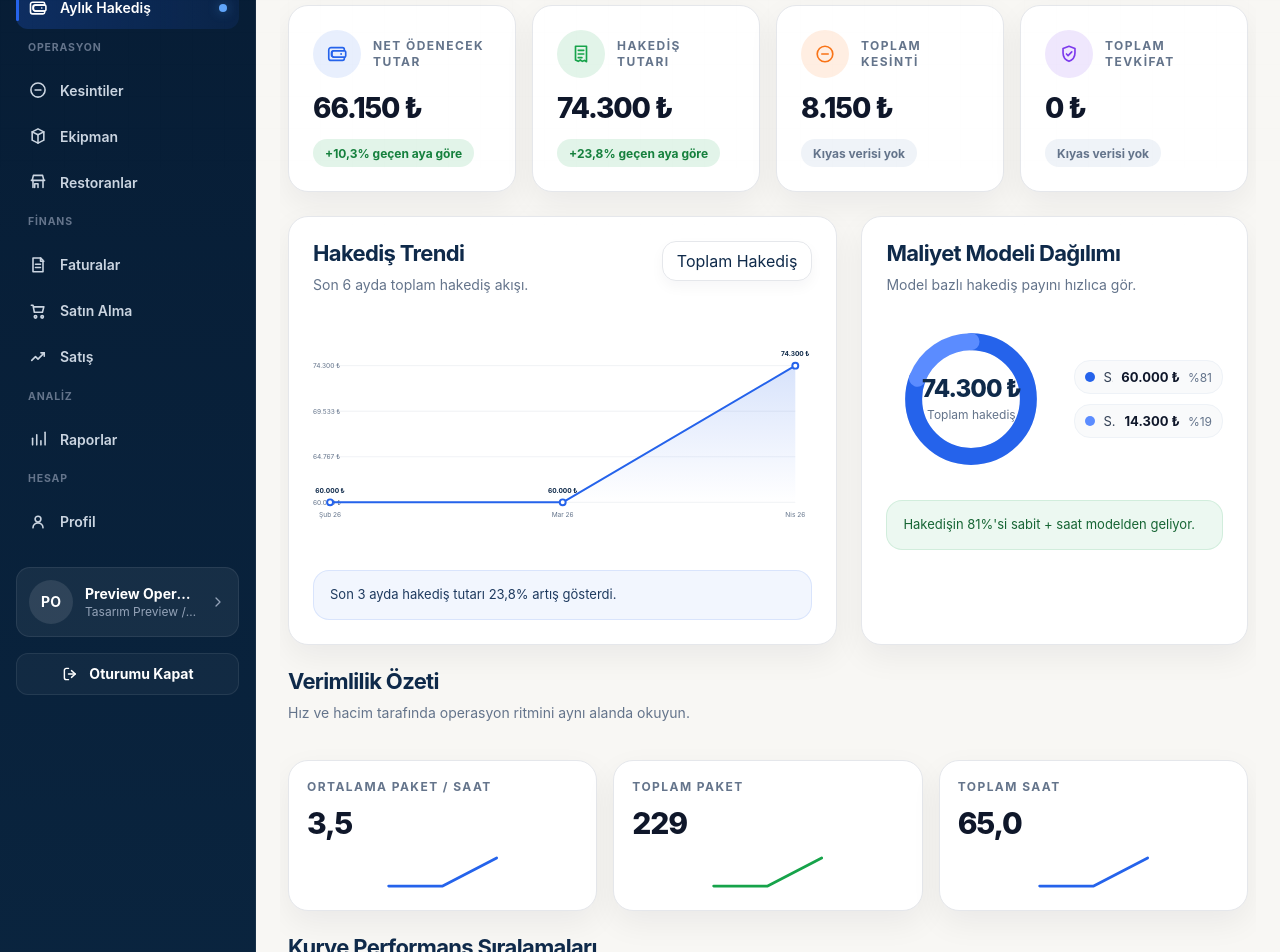
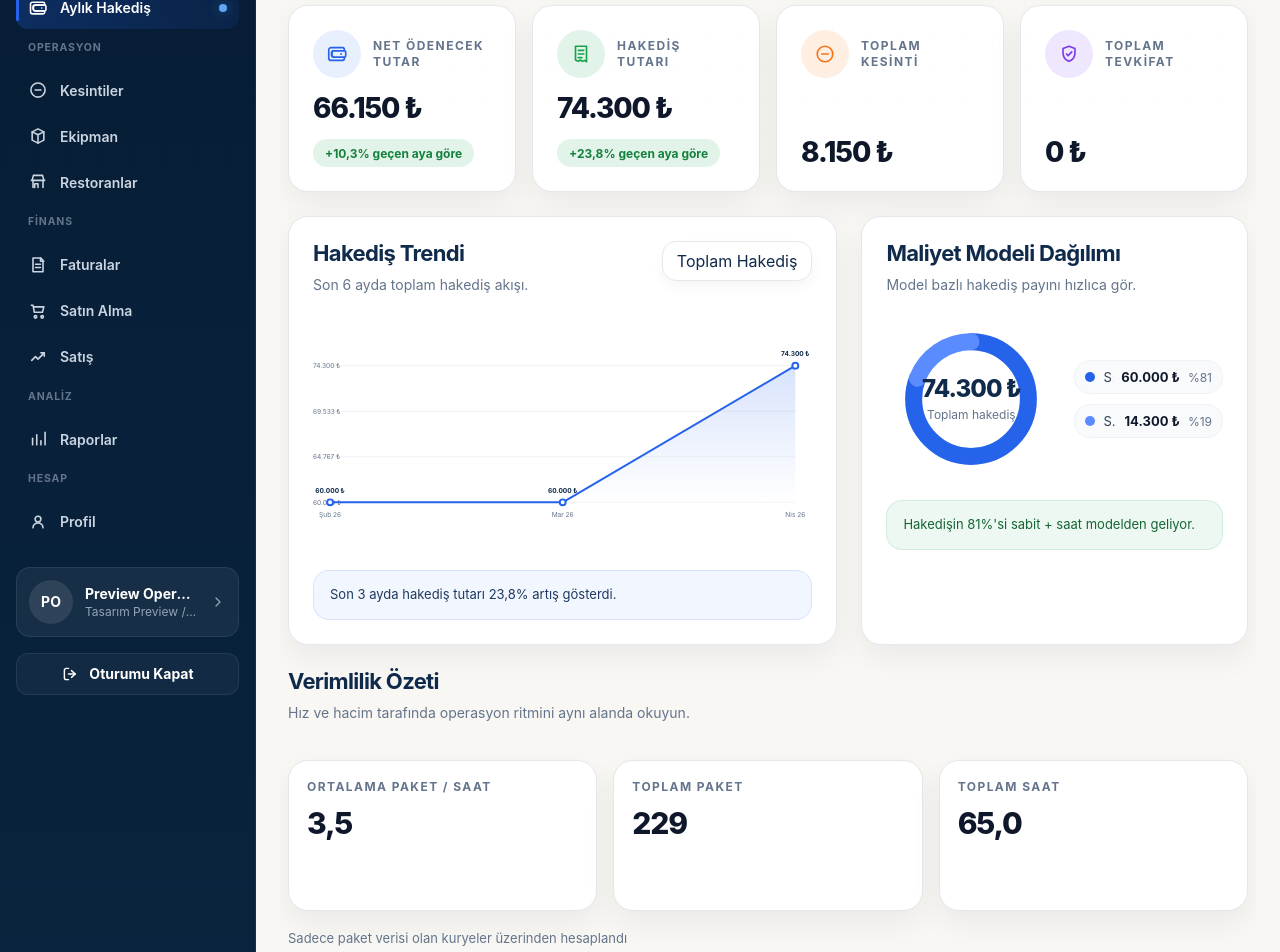
Before and after one commit to catkapinda/catkapinda-crm, a Next.js app in the folder v2/frontend/: page /preview/payroll in a window 1280 px wide. Shown: the part 320-1272 px from the top of the page. Built offline with nearby package versions, Linux system fonts and the light colour scheme.

Commit message:
Fix payroll efficiency metric dataset

```diff
--- a/v2/frontend/app/payroll/page.tsx
+++ b/v2/frontend/app/payroll/page.tsx
@@ -108,6 +108,7 @@ const COST_MODEL_LABELS: Record<string, string> = {
 };
 
 const DONUT_COLORS = ["#2563EB", "#5B8CFF", "#8EB5FF", "#D7E5FF"];
+const EFFICIENCY_PACKAGE_MODELS = new Set(["hourly_plus_package", "threshold_package"]);
 
 function IconGlyph({
   name,
@@ -318,7 +319,7 @@ function displayCostModel(value: string) {
 function buildDelta(current: number, previous: number, positiveIsGood: boolean): DeltaView {
   if (!Number.isFinite(current) || !Number.isFinite(previous) || previous === 0) {
     return {
-      label: "Kıyas verisi yok",
+      label: "",
       tone: "neutral",
     };
   }
@@ -380,6 +381,10 @@ function StatusBadge({ value }: { value: string }) {
 }
 
 function DeltaBadge({ delta }: { delta: DeltaView }) {
+  if (!delta.label) {
+    return null;
+  }
+
   return (
     <span
       className={`${styles.payintDeltaBadge} ${
@@ -605,6 +610,10 @@ function LeaderboardCard({
   );
 }
 
+function hasValidPackageData(entry: PayrollEntryView) {
+  return entry.total_packages > 0 || EFFICIENCY_PACKAGE_MODELS.has(entry.cost_model);
+}
+
 export default function PayrollPage() {
   const { user, loading } = useAuth();
   const [viewMode, setViewMode] = useState<PayrollViewMode>("overview");
@@ -869,36 +878,79 @@ export default function PayrollPage() {
     [costModelItems],
   );
 
-  const productivitySeries = useMemo(() => {
+  const efficiencyEntries = useMemo(
+    () => filteredEntries.filter((entry) => hasValidPackageData(entry)),
+    [filteredEntries],
+  );
+
+  const efficiencySummary = useMemo(() => {
+    const totalPackages = efficiencyEntries.reduce((sum, entry) => sum + entry.total_packages, 0);
+    const totalHours = efficiencyEntries.reduce((sum, entry) => sum + entry.total_hours, 0);
+    const hasData = efficiencyEntries.length > 0 && totalHours > 0;
+
     return {
-      packagesPerHour: monthlySeries.map((item) => {
-        const hours = item.summary?.total_hours ?? 0;
-        const packages = item.summary?.total_packages ?? 0;
-        return hours > 0 ? packages / hours : 0;
+      hasData,
+      totalPackages,
+      totalHours,
+      packagesPerHour: hasData ? totalPackages / totalHours : 0,
+    };
+  }, [efficiencyEntries]);
+
+  const efficiencyMonthlySeries = useMemo(
+    () =>
+      monthlySeries.map((item) => {
+        const validEntries = item.entries.filter((entry) => hasValidPackageData(entry));
+        const totalPackages = validEntries.reduce((sum, entry) => sum + entry.total_packages, 0);
+        const totalHours = validEntries.reduce((sum, entry) => sum + entry.total_hours, 0);
+        const hasData = validEntries.length > 0 && totalHours > 0;
+
+        return {
+          month: item.month,
+          label: item.label,
+          hasData,
+          totalPackages,
+          totalHours,
+          packagesPerHour: hasData ? totalPackages / totalHours : 0,
+        };
       }),
-      totalPackages: monthlySeries.map((item) => item.summary?.total_packages ?? 0),
-      totalHours: monthlySeries.map((item) => item.summary?.total_hours ?? 0),
-    };
-  }, [monthlySeries]);
-
-  const currentPackagesPerHour =
-    payrollOverview.totalHours > 0 ? payrollOverview.totalPackages / payrollOverview.totalHours : 0;
-
-  const previousPackagesPerHour =
-    (previousSeries?.summary?.total_hours ?? 0) > 0
-      ? (previousSeries?.summary?.total_packages ?? 0) /
-        (previousSeries?.summary?.total_hours ?? 1)
-      : 0;
-
-  const packagesPerHourDelta = buildDelta(currentPackagesPerHour, previousPackagesPerHour, true);
+    [monthlySeries],
+  );
+
+  const productivitySeries = useMemo(
+    () => ({
+      packagesPerHour: efficiencyMonthlySeries
+        .filter((item) => item.hasData)
+        .map((item) => item.packagesPerHour),
+      totalPackages: efficiencyMonthlySeries.filter((item) => item.hasData).map((item) => item.totalPackages),
+      totalHours: efficiencyMonthlySeries.filter((item) => item.hasData).map((item) => item.totalHours),
+    }),
+    [efficiencyMonthlySeries],
+  );
+
+  const previousEfficiencySeries = useMemo(() => {
+    if (!payrollOverview.selectedMonth) {
+      return null;
+    }
+    const index = efficiencyMonthlySeries.findIndex((item) => item.month === payrollOverview.selectedMonth);
+    if (index <= 0) {
+      return null;
+    }
+    return efficiencyMonthlySeries[index - 1];
+  }, [efficiencyMonthlySeries, payrollOverview.selectedMonth]);
+
+  const packagesPerHourDelta = buildDelta(
+    efficiencySummary.packagesPerHour,
+    previousEfficiencySeries?.packagesPerHour ?? 0,
+    true,
+  );
   const totalPackagesDelta = buildDelta(
-    payrollOverview.totalPackages,
-    previousSeries?.summary?.total_packages ?? 0,
+    efficiencySummary.totalPackages,
+    previousEfficiencySeries?.totalPackages ?? 0,
     true,
   );
   const totalHoursDelta = buildDelta(
-    payrollOverview.totalHours,
-    previousSeries?.summary?.total_hours ?? 0,
+    efficiencySummary.totalHours,
+    previousEfficiencySeries?.totalHours ?? 0,
     true,
   );
 
@@ -1443,45 +1495,58 @@ export default function PayrollPage() {
               <article className={styles.payintMiniMetricCard}>
                 <div className={styles.payintMiniMetricHead}>
                   <span>Ortalama Paket / Saat</span>
-                  {packagesPerHourDelta.label !== "Kıyas verisi yok" ? (
-                    <DeltaBadge delta={packagesPerHourDelta} />
-                  ) : null}
-                </div>
-                <strong>{formatNumber(currentPackagesPerHour, 1)}</strong>
+                  {efficiencySummary.hasData ? <DeltaBadge delta={packagesPerHourDelta} /> : null}
+                </div>
+                <strong>
+                  {efficiencySummary.hasData ? formatNumber(efficiencySummary.packagesPerHour, 1) : "—"}
+                </strong>
+                {efficiencySummary.hasData ? (
                   <Sparkline
                     values={productivitySeries.packagesPerHour}
                     strokeClassName={styles.payintSparkBlue}
                   />
+                ) : (
+                  <small className={styles.payintMiniMetricNote}>Yeterli veri yok</small>
+                )}
               </article>
 
               <article className={styles.payintMiniMetricCard}>
                 <div className={styles.payintMiniMetricHead}>
                   <span>Toplam Paket</span>
-                  {totalPackagesDelta.label !== "Kıyas verisi yok" ? (
-                    <DeltaBadge delta={totalPackagesDelta} />
-                  ) : null}
-                </div>
-                <strong>{formatNumber(payrollOverview.totalPackages, 0)}</strong>
+                  {efficiencySummary.hasData ? <DeltaBadge delta={totalPackagesDelta} /> : null}
+                </div>
+                <strong>{efficiencySummary.hasData ? formatNumber(efficiencySummary.totalPackages, 0) : "—"}</strong>
+                {efficiencySummary.hasData ? (
                   <Sparkline
                     values={productivitySeries.totalPackages}
                     strokeClassName={styles.payintSparkGreen}
                   />
+                ) : (
+                  <small className={styles.payintMiniMetricNote}>Yeterli veri yok</small>
+                )}
               </article>
 
               <article className={styles.payintMiniMetricCard}>
                 <div className={styles.payintMiniMetricHead}>
                   <span>Toplam Saat</span>
-                  {totalHoursDelta.label !== "Kıyas verisi yok" ? (
-                    <DeltaBadge delta={totalHoursDelta} />
-                  ) : null}
-                </div>
-                <strong>{formatNumber(payrollOverview.totalHours, 1)}</strong>
+                  {efficiencySummary.hasData ? <DeltaBadge delta={totalHoursDelta} /> : null}
+                </div>
+                <strong>{efficiencySummary.hasData ? formatNumber(efficiencySummary.totalHours, 1) : "—"}</strong>
+                {efficiencySummary.hasData ? (
                   <Sparkline
                     values={productivitySeries.totalHours}
                     strokeClassName={styles.payintSparkBlue}
                   />
+                ) : (
+                  <small className={styles.payintMiniMetricNote}>Yeterli veri yok</small>
+                )}
               </article>
             </div>
+            {efficiencySummary.hasData ? (
+              <p className={styles.payintEfficiencyNote}>
+                Sadece paket verisi olan kuryeler üzerinden hesaplandı
+              </p>
+            ) : null}
           </section>
 
           <section className={styles.payintLeaderboardSection}>
--- a/v2/frontend/app/payroll/payroll-intelligence.module.css
+++ b/v2/frontend/app/payroll/payroll-intelligence.module.css
@@ -671,6 +671,19 @@
   letter-spacing: -0.04em;
   color: #0f172a;
   white-space: nowrap;
+}
+
+.payintMiniMetricNote {
+  margin-top: auto;
+  font-size: 13px;
+  line-height: 1.4;
+  color: #64748b;
+}
+
+.payintEfficiencyNote {
+  font-size: 13px;
+  line-height: 1.5;
+  color: #64748b;
 }
 
 .payintSparkline {
```
Lines whose indentation alone changed are shown as unchanged.
